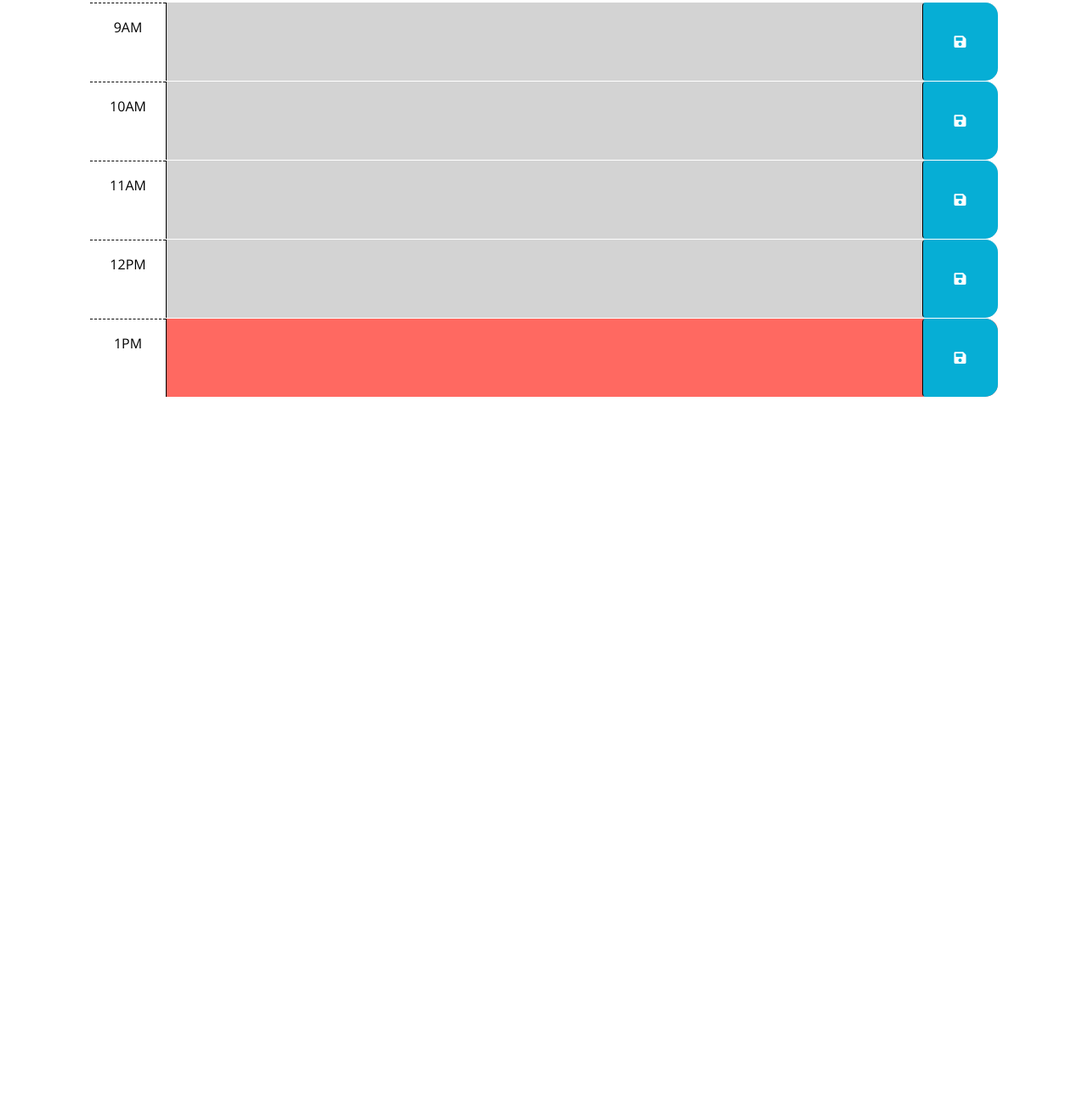
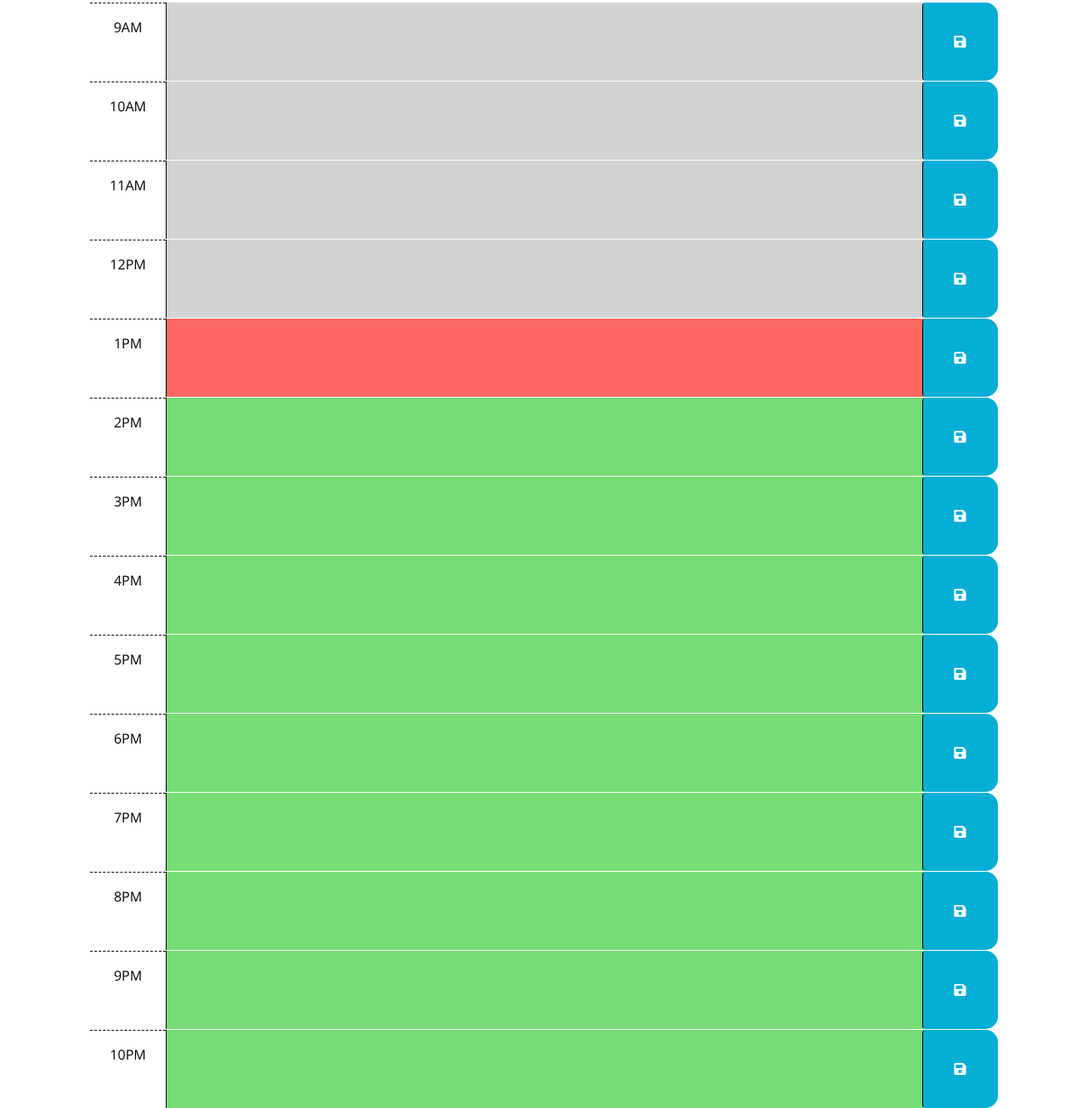
Before and after one commit to ulianaim/w5_calendar, a plain HTML site: page assets/index.html in a window 1280 px wide. Shown: the part 300-1604 px from the top of the page at 85% size. Before the commit the page ends 800 px from the top, so only its background shows below. Drawn offline with nearby package versions, Linux system fonts and the light colour scheme.

Commit message:
New changes to the code were added

```diff
--- a/assets/index.html
+++ b/assets/index.html
@@ -81,6 +81,78 @@
           <i class="fas fa-save" aria-hidden="true"></i>
         </button>
       </div>
+      <div id="hour-14" class="row time-block future">
+        <div class="col-2 col-md-1 hour text-center py-3">2PM</div>
+        <textarea class="col-8 col-md-10 description" rows="3"> </textarea>
+        <button class="btn saveBtn col-2 col-md-1" aria-label="save">
+          <i class="fas fa-save" aria-hidden="true"></i>
+        </button>
+      </div>
+
+      <div id="hour-15" class="row time-block future">
+        <div class="col-2 col-md-1 hour text-center py-3">3PM</div>
+        <textarea class="col-8 col-md-10 description" rows="3"> </textarea>
+        <button class="btn saveBtn col-2 col-md-1" aria-label="save">
+          <i class="fas fa-save" aria-hidden="true"></i>
+        </button>
+      </div>
+
+      <div id="hour-16" class="row time-block future">
+        <div class="col-2 col-md-1 hour text-center py-3">4PM</div>
+        <textarea class="col-8 col-md-10 description" rows="3"> </textarea>
+        <button class="btn saveBtn col-2 col-md-1" aria-label="save">
+          <i class="fas fa-save" aria-hidden="true"></i>
+        </button>
+      </div>
+
+      <div id="hour-17" class="row time-block future">
+        <div class="col-2 col-md-1 hour text-center py-3">5PM</div>
+        <textarea class="col-8 col-md-10 description" rows="3"> </textarea>
+        <button class="btn saveBtn col-2 col-md-1" aria-label="save">
+          <i class="fas fa-save" aria-hidden="true"></i>
+        </button>
+      </div>
+
+      <div id="hour-18" class="row time-block future">
+        <div class="col-2 col-md-1 hour text-center py-3">6PM</div>
+        <textarea class="col-8 col-md-10 description" rows="3"> </textarea>
+        <button class="btn saveBtn col-2 col-md-1" aria-label="save">
+          <i class="fas fa-save" aria-hidden="true"></i>
+        </button>
+      </div>
+
+      <div id="hour-19" class="row time-block future">
+        <div class="col-2 col-md-1 hour text-center py-3">7PM</div>
+        <textarea class="col-8 col-md-10 description" rows="3"> </textarea>
+        <button class="btn saveBtn col-2 col-md-1" aria-label="save">
+          <i class="fas fa-save" aria-hidden="true"></i>
+        </button>
+      </div>
+
+      <div id="hour-20" class="row time-block future">
+        <div class="col-2 col-md-1 hour text-center py-3">8PM</div>
+        <textarea class="col-8 col-md-10 description" rows="3"> </textarea>
+        <button class="btn saveBtn col-2 col-md-1" aria-label="save">
+          <i class="fas fa-save" aria-hidden="true"></i>
+        </button>
+      </div>
+
+      <div id="hour-21" class="row time-block future">
+        <div class="col-2 col-md-1 hour text-center py-3">9PM</div>
+        <textarea class="col-8 col-md-10 description" rows="3"> </textarea>
+        <button class="btn saveBtn col-2 col-md-1" aria-label="save">
+          <i class="fas fa-save" aria-hidden="true"></i>
+        </button>
+      </div>
+
+      <div id="hour-22" class="row time-block future">
+        <div class="col-2 col-md-1 hour text-center py-3">10PM</div>
+        <textarea class="col-8 col-md-10 description" rows="3"> </textarea>
+        <button class="btn saveBtn col-2 col-md-1" aria-label="save">
+          <i class="fas fa-save" aria-hidden="true"></i>
+        </button>
+      </div>
+
 
     <script src="https://code.jquery.com/jquery-3.4.1.min.js"></script>
     <script
--- a/assets/script.js
+++ b/assets/script.js
@@ -4,7 +4,7 @@
 var currentDay = $("#currentDay")
 
 $(function () {
-  currentDay.text(dayjs())
+  currentDay.text((dayjs().format('dddd, MMMM D, YYYY - h:mm A')))
   var justTime = dayjs().hour()
 
     $( ".row" ).each(function( index ) {
```
